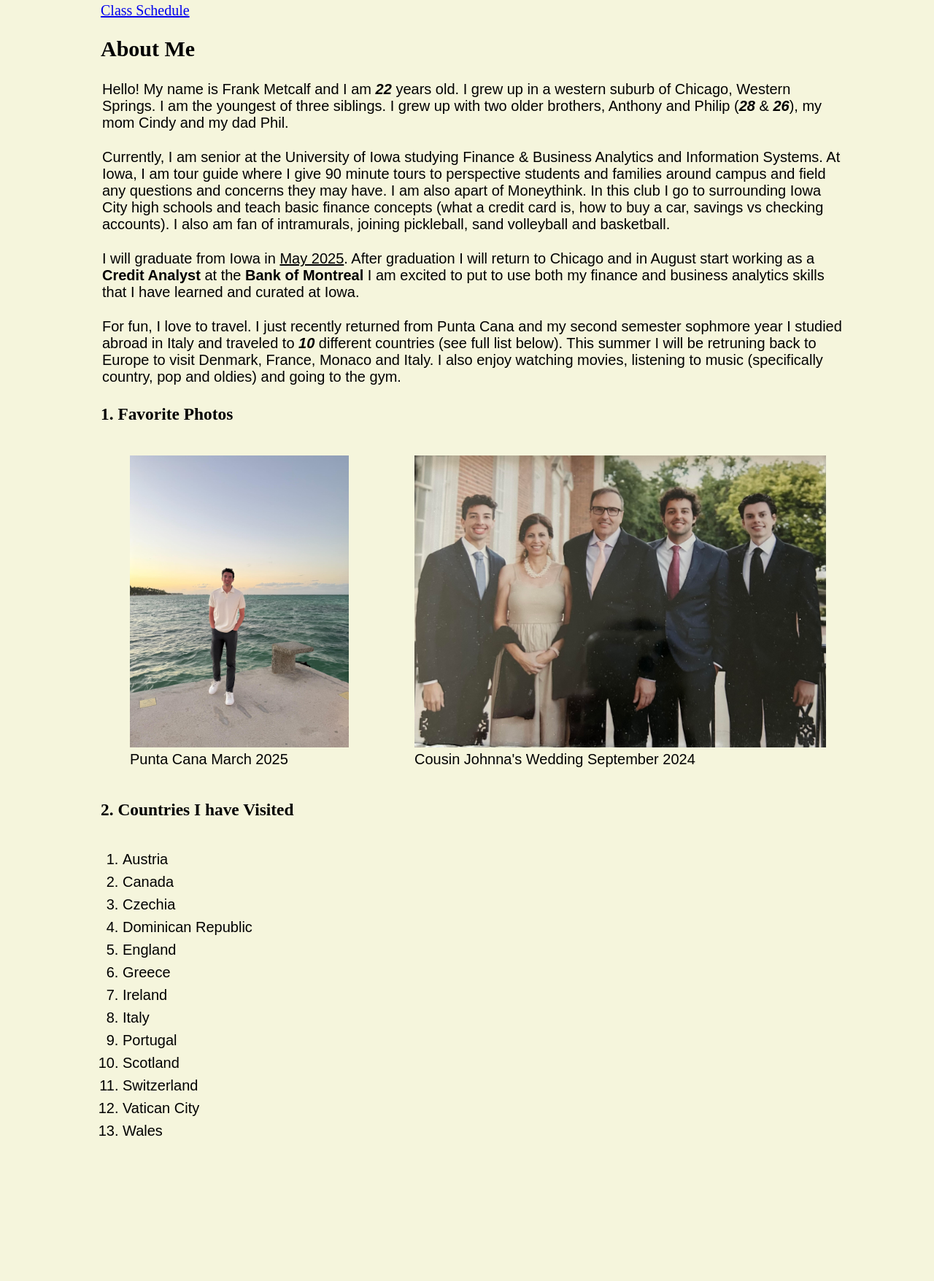
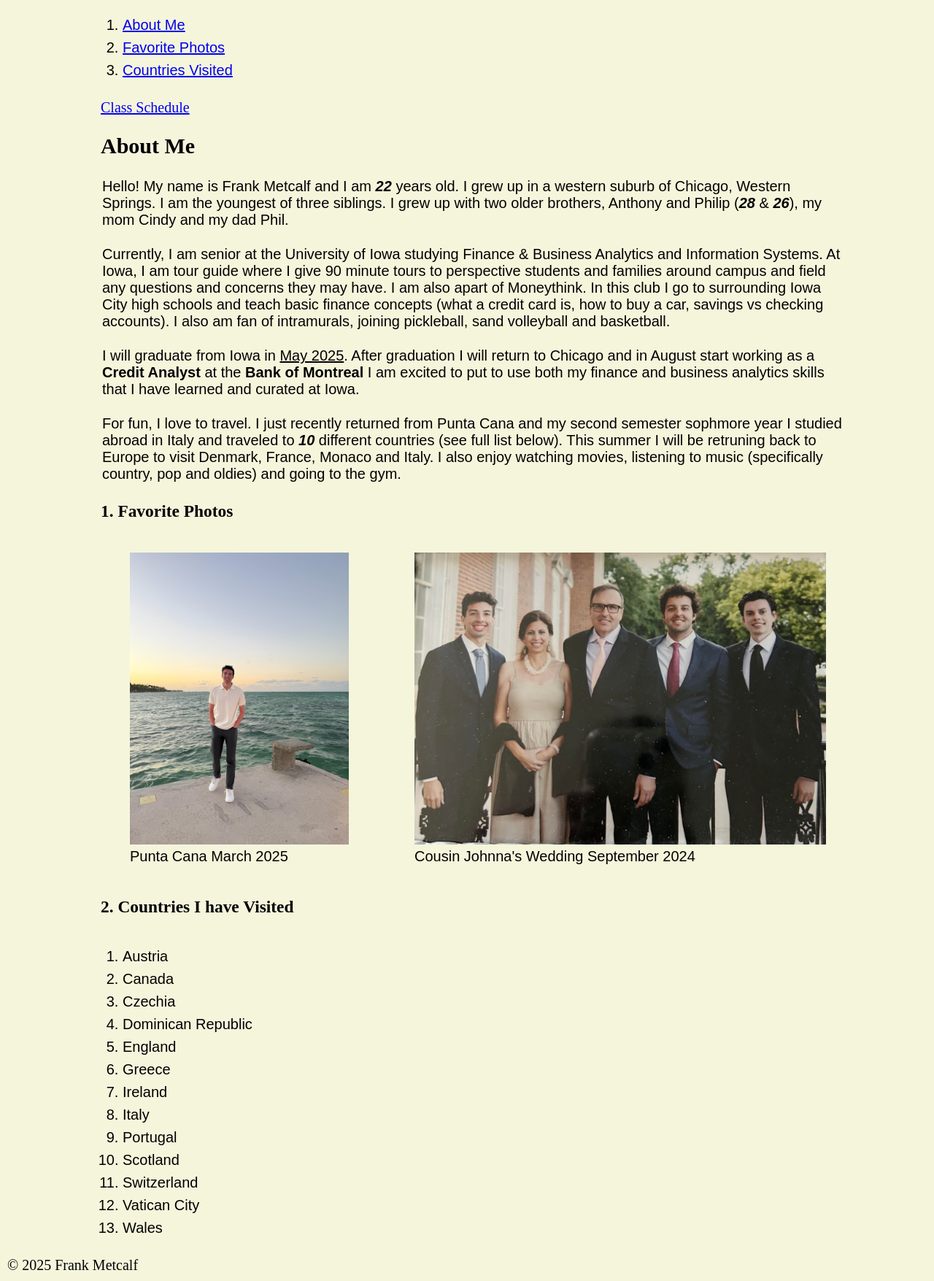
Before and after one commit to fmetcalf/fmmetcalf_HW6, a plain HTML site: page index.html in a window 1280 px wide. Shown: the part 108-1863 px from the top of the page at 73% size. Before the commit the page ends 1707 px from the top, so only its background shows below. Drawn offline with Linux system fonts and the light colour scheme; a web font is replaced by a local one.

Commit message:
Added navigation throughout website

```diff
--- a/index.html
+++ b/index.html
@@ -11,6 +11,15 @@
       <header>
         <h1>Frank Metcalf</h1>
       </header>
+      <nav>
+        <ul>
+          <li><a href="#About Me">About Me</a></li>
+          <li><a href="#Favorite Photos">Favorite Photos</a></li>
+          <li><a href="#Countries Visited">Countries Visited</a></li>
+        </ul>
+      </nav>
+      <main>
+        <section id="About Me">
           <a href="website.html">Class Schedule</a>
           <h2>About Me</h2>
           <p>
@@ -50,6 +59,8 @@
             listening to music (specifically country, pop and oldies) and going to
             the gym.
           </p>
+        </section>
+        <section id="Favorite Photos">
           <h3>1. Favorite Photos</h3>
           <div id="image-container">
             <figure>
@@ -61,6 +72,8 @@
               <figcaption>Cousin Johnna's Wedding September 2024</figcaption>
             </figure>
           </div>
+        </section>
+        <section id="Countries Visited">
           <h3>2. Countries I have Visited</h3>
           <ul>
             <li>Austria</li>
@@ -77,6 +90,11 @@
             <li>Vatican City</li>
             <li>Wales</li>
           </ul>
+        </section>
       </div>
+      </main>
+      <footer>
+        &copy; 2025 Frank Metcalf
+      </footer>
   </body>
 </html>
```
Also changed, not shown: website.html (+10 -0 lines). Lines whose indentation alone changed are shown as unchanged.
